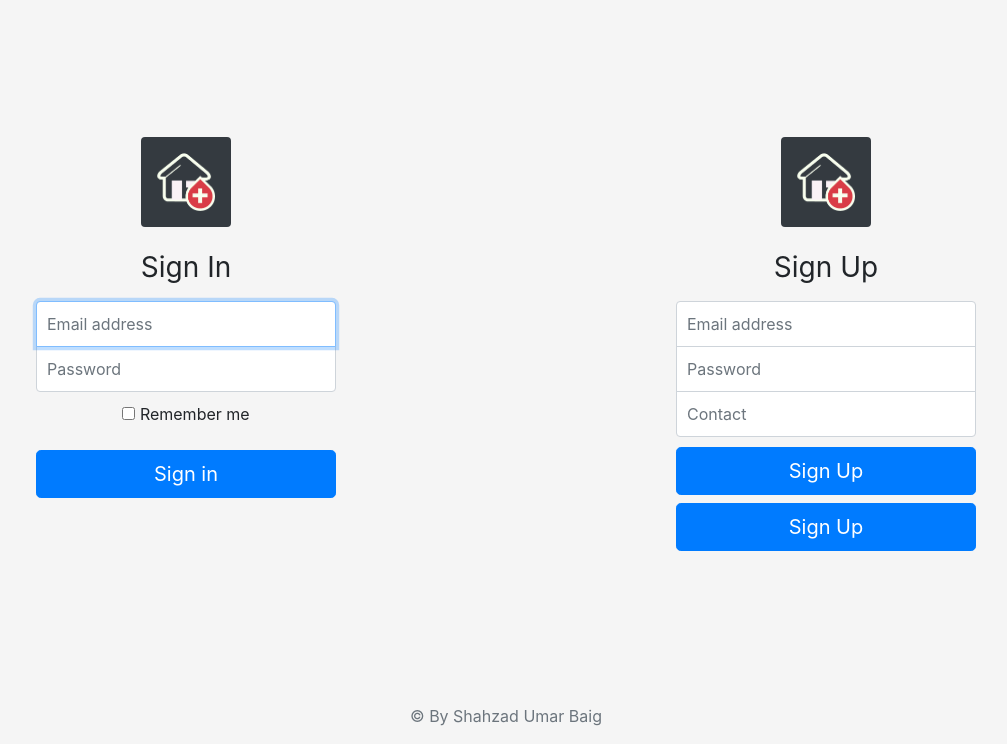
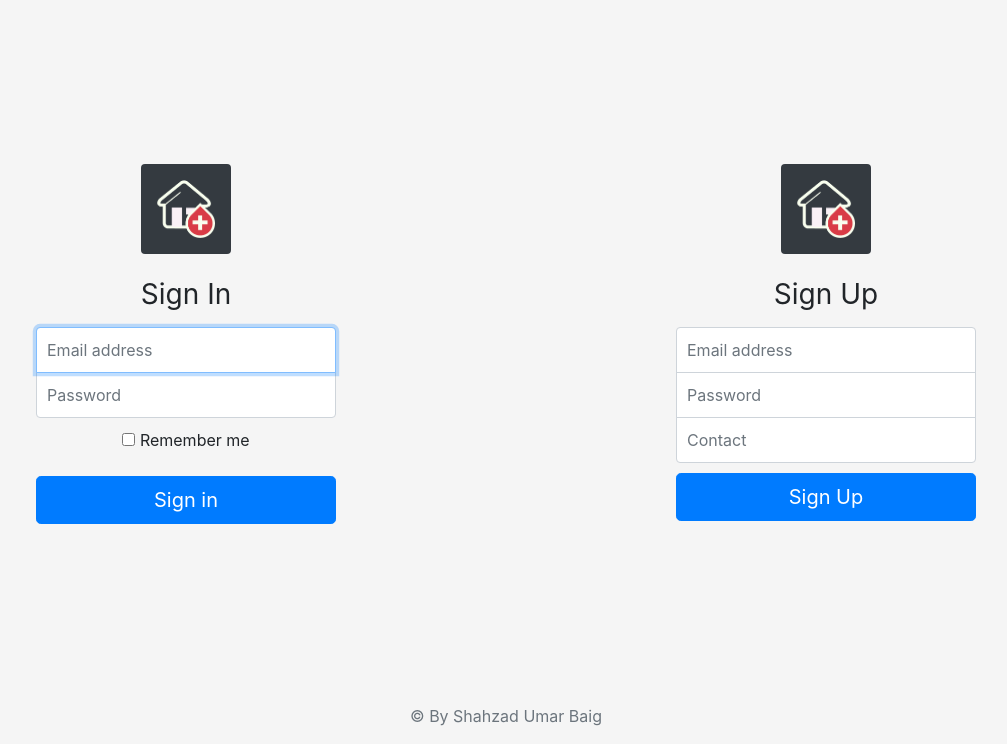
Before and after one commit to ShahzadUmarBaig/Pharmacy-Web-App, a PHP site: page /signin.php in a window 1280 px wide. Shown: the part 56-800 px from the top of the page, without its empty margins (134-1141 px from the left). Run offline with PHP 8.4, Linux system fonts and the light colour scheme; some libraries are stand-ins or nearby versions.

```diff
--- a/signin.php
+++ b/signin.php
@@ -219,8 +219,7 @@ echo 'User Submitted';
               required
             />
 
-            <input type="submit" name="create" value="Sign Up" class="btn btn-lg btn-primary btn-block">
-            <button class="btn btn-lg btn-primary btn-block" type="submit">
+            <button class="btn btn-lg btn-primary btn-block" name="create" type="submit">
               Sign Up
             </button>
           </form>
```
